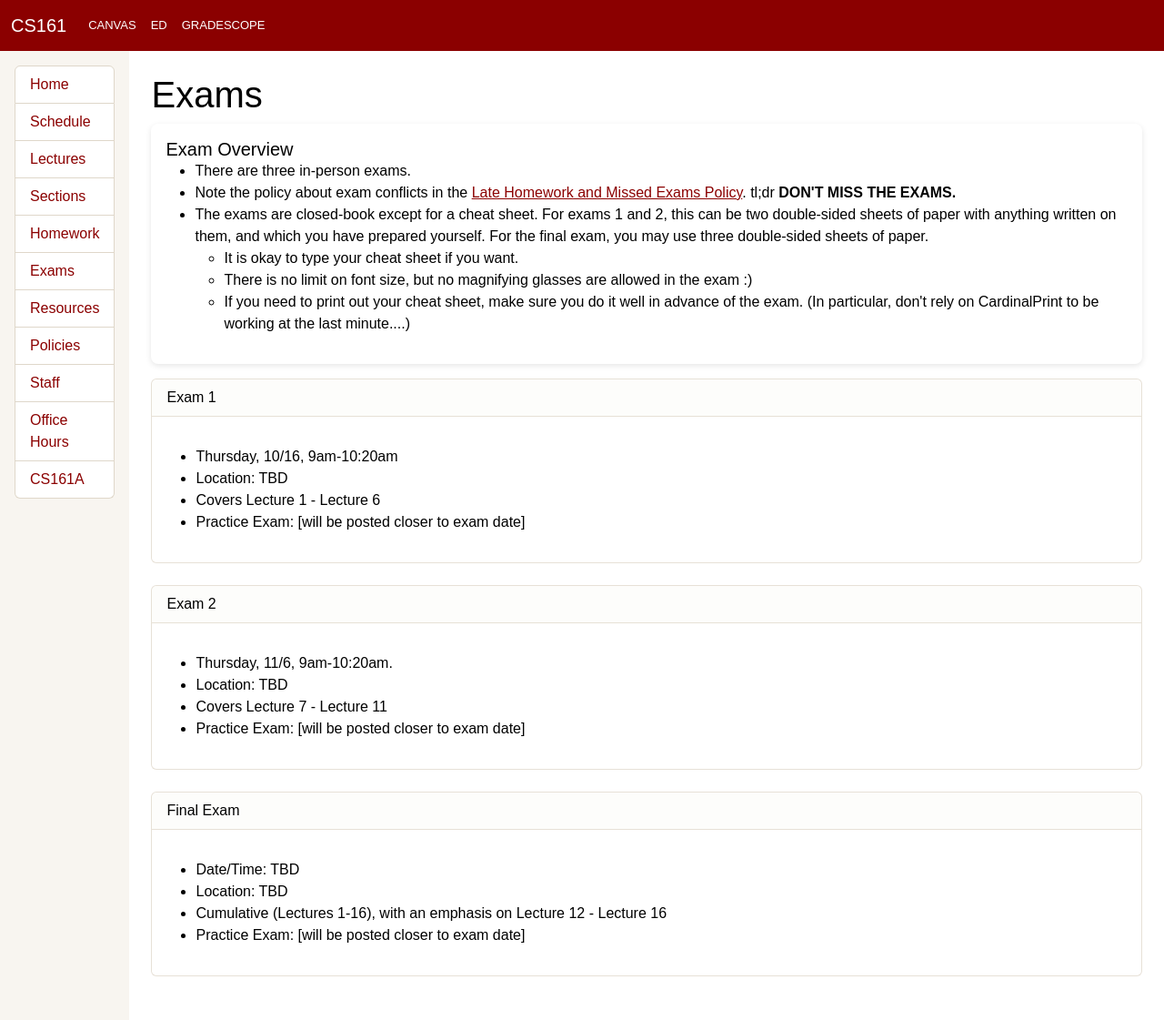
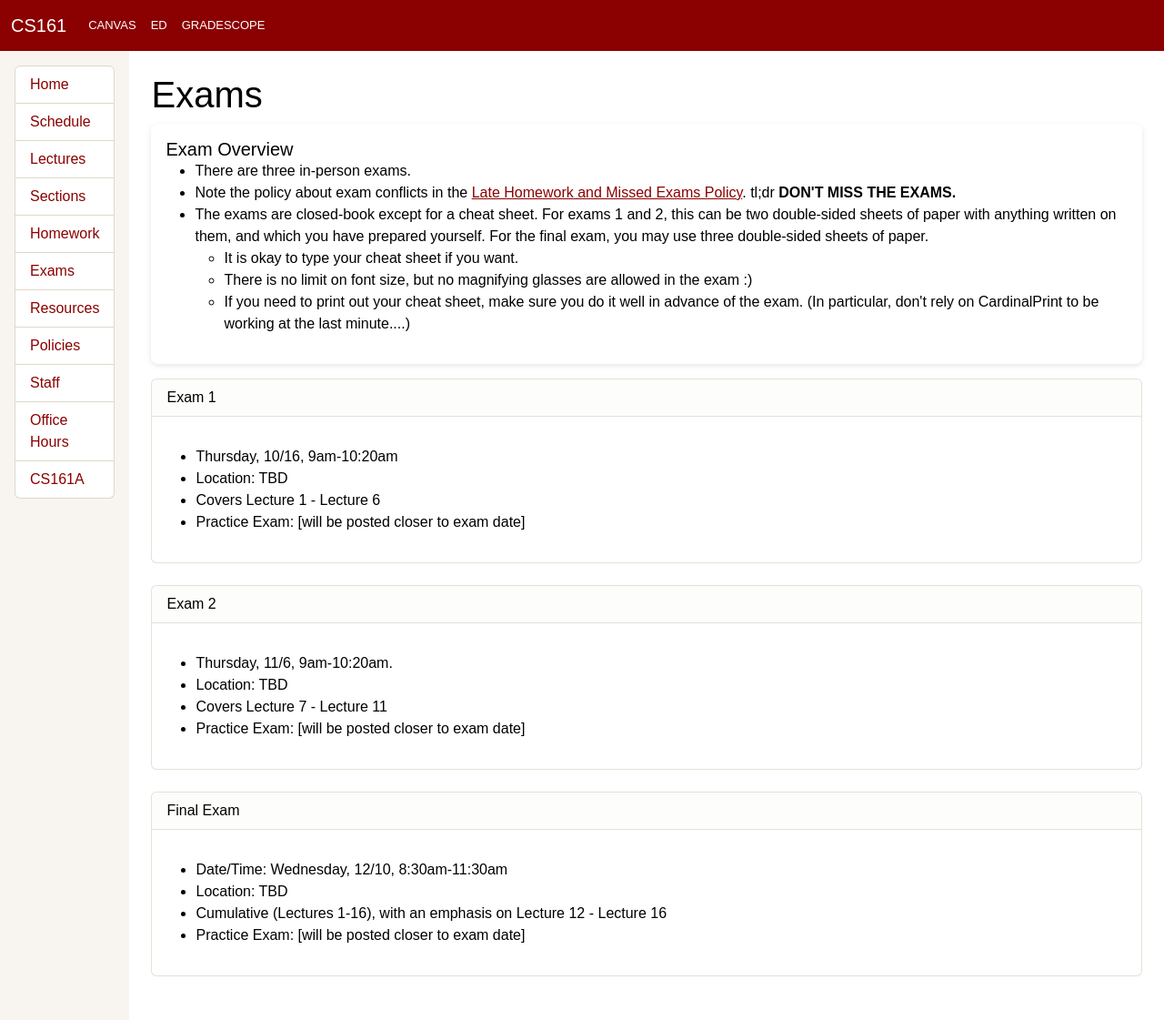
Before and after one commit to cs161-stanford/cs161-stanford.github.io, a Jekyll site: the page built from exams.md, in a window 1280 px wide. Shown: the whole page at 91% size. Built offline with Jekyll 4.4.1, drawn with Linux system fonts in a browser that asks for light colours; nearby versions of some CDN libraries.

Commit message:
exam date

```diff
--- a/exams.md
+++ b/exams.md
@@ -61,7 +61,7 @@ permalink: /exams/
   <div class="card-body">
     <p class="card-text">
 	<ul>
-	<li> Date/Time: TBD</li>
+	<li> Date/Time: Wednesday, 12/10, 8:30am-11:30am</li>
 	<li> Location: TBD </li>
 	<li> Cumulative (Lectures 1-16), with an emphasis on Lecture 12 - Lecture 16</li>
 	<li> Practice Exam: [will be posted closer to exam date] </li>
```
